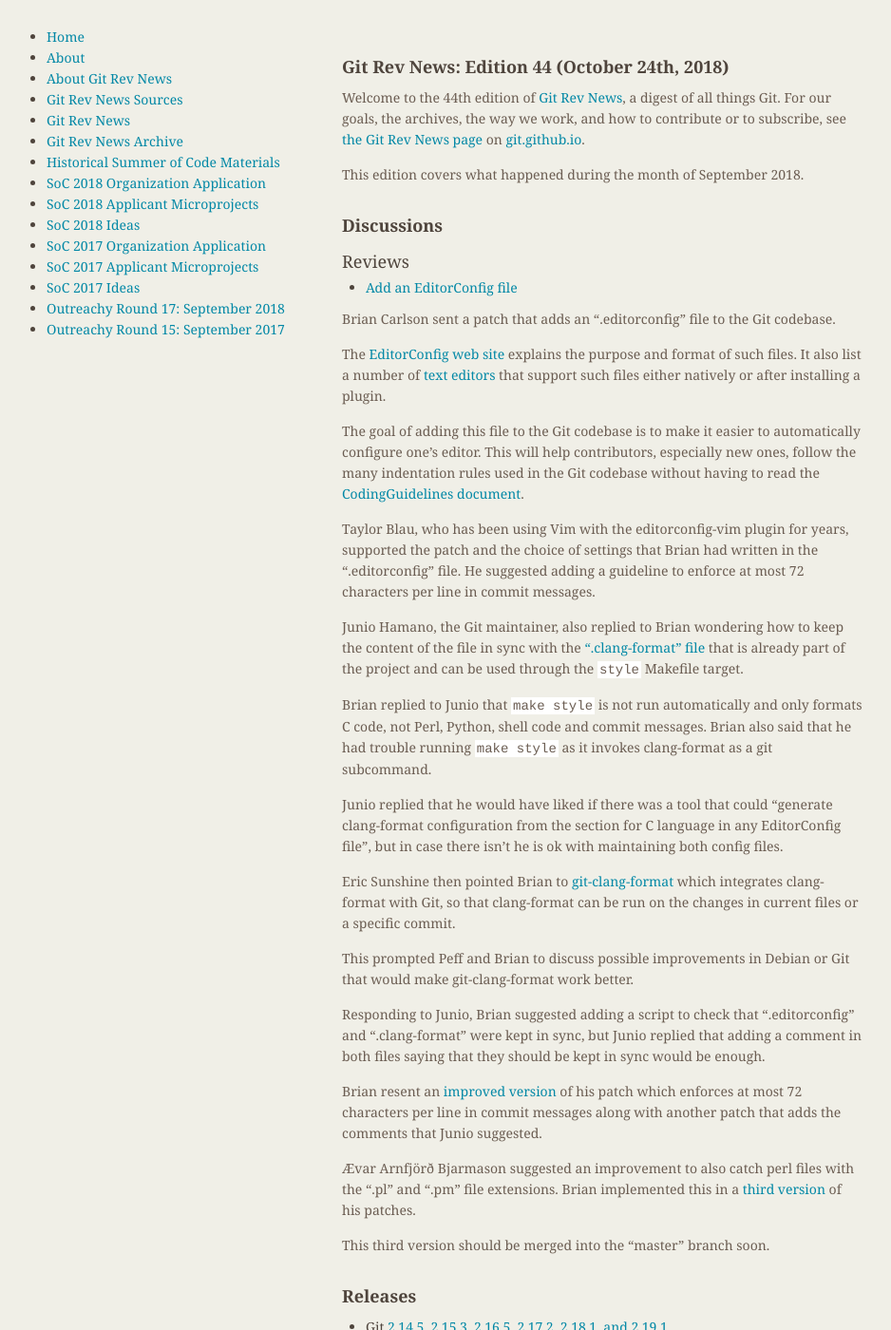
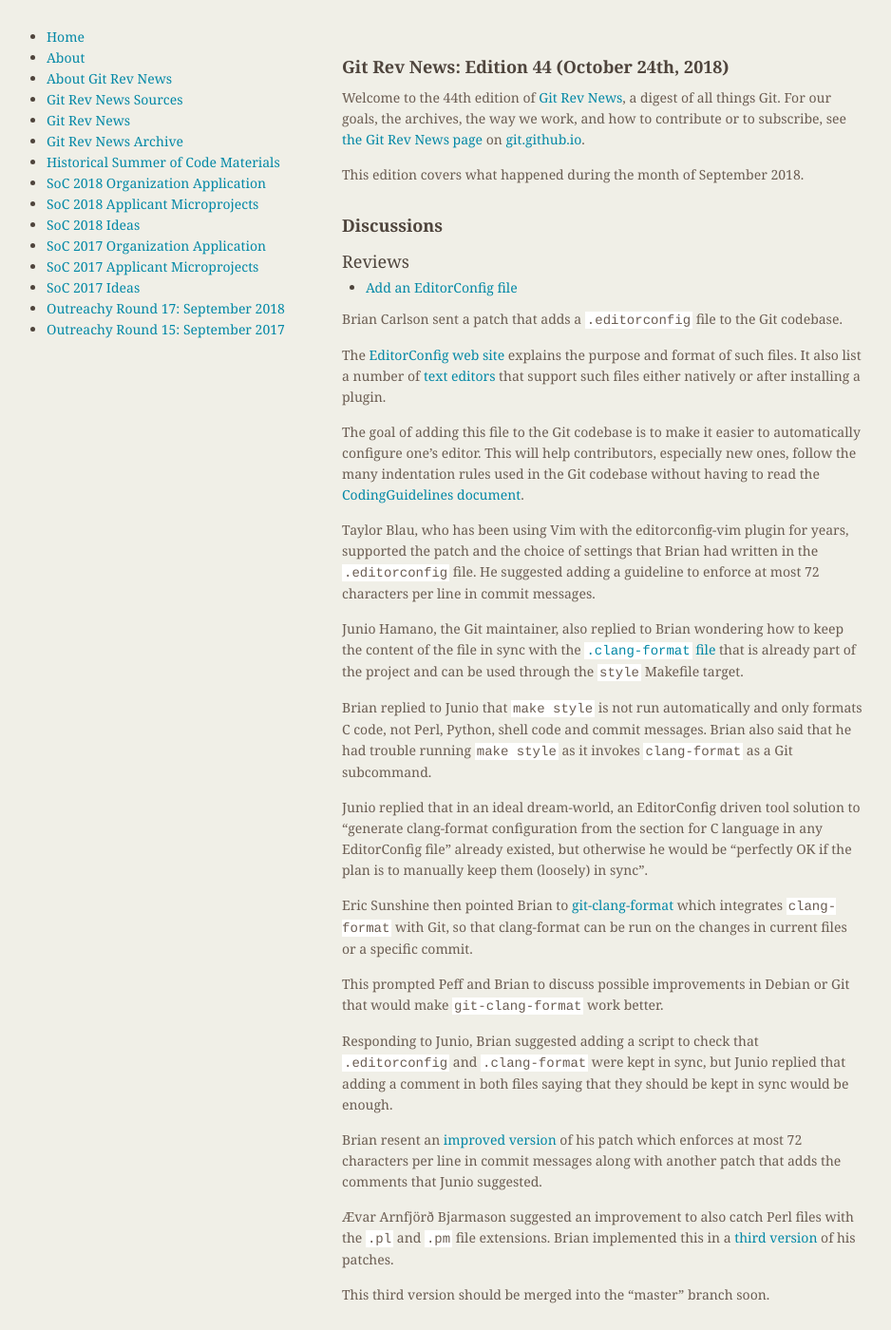
Before and after one commit to git/git.github.io, a Jekyll site: the page built from rev_news/drafts/edition-44.md, in a window 1280 px wide and 1400 px high. Shown: the whole window at 95% size, without its empty margins (174-1112 px from the left). Built offline with Jekyll 4.4.1, drawn with Linux system fonts in a browser that asks for light colours.

Commit message:
Minor typo fixing / formatting change / rephrasing.

```diff
--- a/rev_news/drafts/edition-44.md
+++ b/rev_news/drafts/edition-44.md
@@ -11,7 +11,7 @@
 
 Welcome to the 44th edition of [Git Rev News](https://git.github.io/rev_news/rev_news/),
 a digest of all things Git. For our goals, the archives, the way we work, and how to contribute or to
-subscribe, see [the Git Rev News page](https://git.github.io/rev_news/rev_news/) on [git.github.io](http://git.github.io).
+subscribe, see [the Git Rev News page](https://git.github.io/rev_news/rev_news/) on [git.github.io](https://git.github.io).
 
 This edition covers what happened during the month of September 2018.
 
@@ -41,34 +41,35 @@
 
 Taylor Blau, who has been using Vim with the editorconfig-vim plugin
 for years, supported the patch and the choice of settings that Brian
-had written in the ".editorconfig" file. He suggested adding a
+had written in the `.editorconfig` file. He suggested adding a
 guideline to enforce at most 72 characters per line in commit
 messages.
 
 Junio Hamano, the Git maintainer, also replied to Brian wondering how
-to keep the content of the file in sync with the [".clang-format" file](https://github.com/git/git/blob/master/.clang-format)
+to keep the content of the file in sync with the [`.clang-format` file](https://github.com/git/git/blob/master/.clang-format)
 that is already part of the project and can be used through the
 `style` Makefile target.
 
 Brian replied to Junio that `make style` is not run automatically and
 only formats C code, not Perl, Python, shell code and commit
 messages. Brian also said that he had trouble running `make style` as
-it invokes clang-format as a git subcommand.
+it invokes `clang-format` as a Git subcommand.
 
-Junio replied that he would have liked if there was a tool that could
-"generate clang-format configuration from the section for C language
-in any EditorConfig file", but in case there isn't he is ok with
-maintaining both config files.
+Junio replied that in an ideal dream-world, an EditorConfig driven
+tool solution to "generate clang-format configuration from the section
+for C language in any EditorConfig file" already existed,
+but otherwise he would be "perfectly OK if the plan is to manually
+keep them (loosely) in sync".
 
 Eric Sunshine then pointed Brian to [git-clang-format](https://llvm.org/svn/llvm-project/cfe/trunk/tools/clang-format/git-clang-format)
-which integrates clang-format with Git, so that clang-format can be
+which integrates `clang-format` with Git, so that clang-format can be
 run on the changes in current files or a specific commit.
 
 This prompted Peff and Brian to discuss possible improvements in
-Debian or Git that would make git-clang-format work better.
+Debian or Git that would make `git-clang-format` work better.
 
 Responding to Junio, Brian suggested adding a script to check that
-".editorconfig" and ".clang-format" were kept in sync, but Junio
+`.editorconfig` and `.clang-format` were kept in sync, but Junio
 replied that adding a comment in both files saying that they should be
 kept in sync would be enough.
 
@@ -77,8 +78,8 @@
 messages along with another patch that adds the comments that Junio
 suggested.
 
-Ævar Arnfjörð Bjarmason suggested an improvement to also catch perl
-files with the ".pl" and ".pm" file extensions. Brian
+Ævar Arnfjörð Bjarmason suggested an improvement to also catch Perl
+files with the `.pl` and `.pm` file extensions. Brian
 implemented this in a [third version](https://public-inbox.org/git/20181008220353.780301-1-sandals@crustytoothpaste.net/)
 of his patches.
 
```
Also changed, not shown: other parts of rev_news/drafts/edition-44.md (+1 -1 lines).
